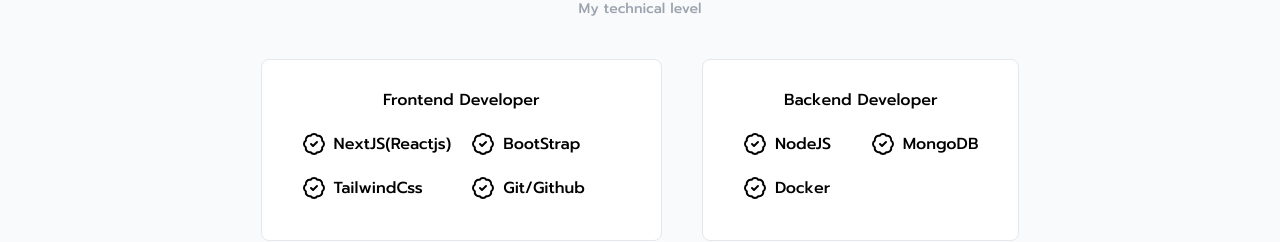
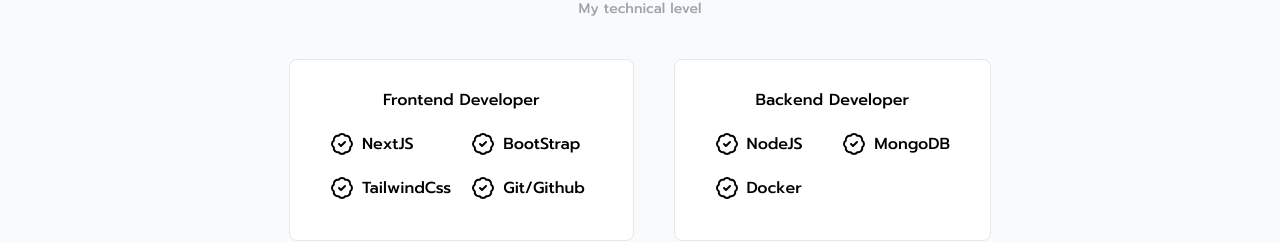
Before and after one commit to AbdellahEdaoudi/My-personal-Portfolio, a Next.js app: page / in a window 1280 px wide. Shown: the part 1154-1396 px from the top of the page. Built offline with nearby package versions, Linux system fonts and the light colour scheme.

Commit message:
Update Skiils

```diff
--- a/app/Pages/Skills.jsx
+++ b/app/Pages/Skills.jsx
@@ -2,7 +2,7 @@
 import {BadgeCheck} from 'lucide-react'
 function Skills() {
   const FrontEnd = [
-    { name: "NextJS(Reactjs)", ds: "Intermediate" },
+    { name: "NextJS", ds: "Intermediate" },
     { name: "BootStrap", ds: "Intermediate" },
     { name: "TailwindCss", ds: "Intermediate" },
     { name: "Git/Github", ds: "Intermediate" },
```
